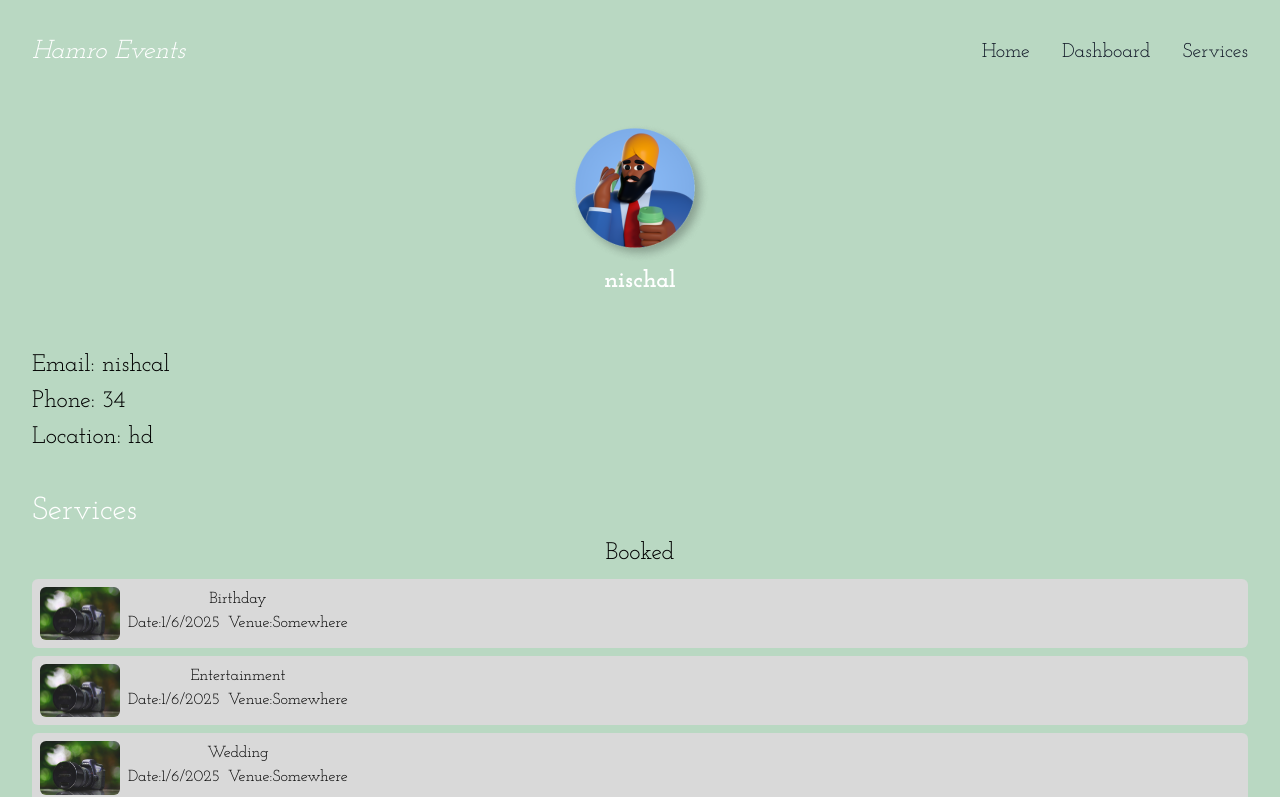
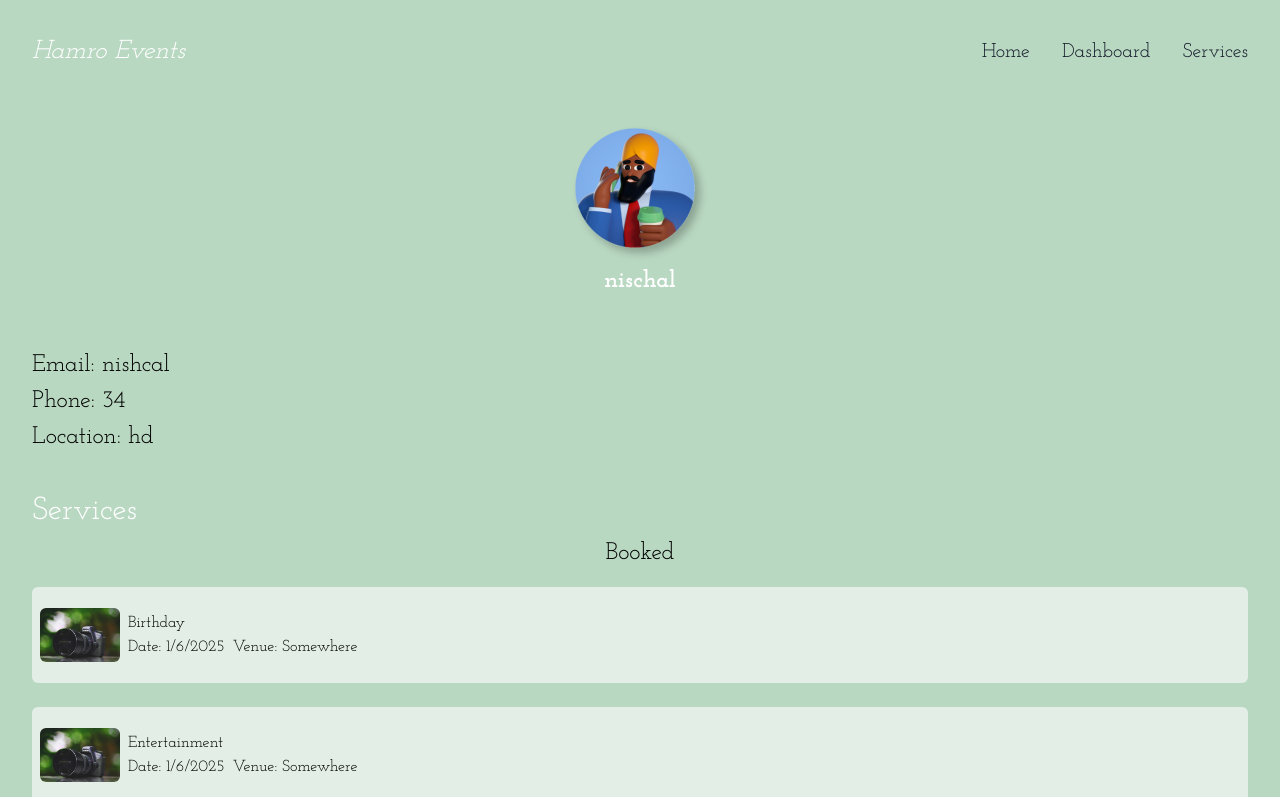
Before and after one commit to sanjeevshah1/Hamro-Events, a Next.js app: page /User in a window 1280 px wide. Shown: the top 797 px of the page. Built offline with nearby package versions, Linux system fonts and the light colour scheme.

Commit message:
refined box

```diff
--- a/src/app/Components/Box.tsx
+++ b/src/app/Components/Box.tsx
@@ -3,13 +3,13 @@
 
 const Box = ({event, date, venue}:{event:string, date:Date, venue:string}) => {
   return (
-    <div className="bg-[#D9D9D9] font-josefinSlab flex flex-row gap-2 p-2 rounded-md">
+    <div className="bg-white/60  h-24 font-josefinSlab flex flex-row gap-2 p-2 rounded-md  hover:-translate-y-1 hover:shadow-lg transition-transform duration-300 my-2">
         <img className="w-20 rounded-md my-auto" src="camera.jpg" alt="Anything"/>
-        <div className="flex flex-col items-center">
+        <div className="flex flex-col  justify-center w-full">
             <p>{event}</p>
             <div className="flex gap-2 ">
-                <p className="">Date:{date.toLocaleDateString()}</p>
-                <p className="">Venue:{venue}</p>
+                <p className="">Date: {date.toLocaleDateString()}</p>
+                <p className="">Venue: {venue}</p>
             </div>
         </div>
     </div>
```
